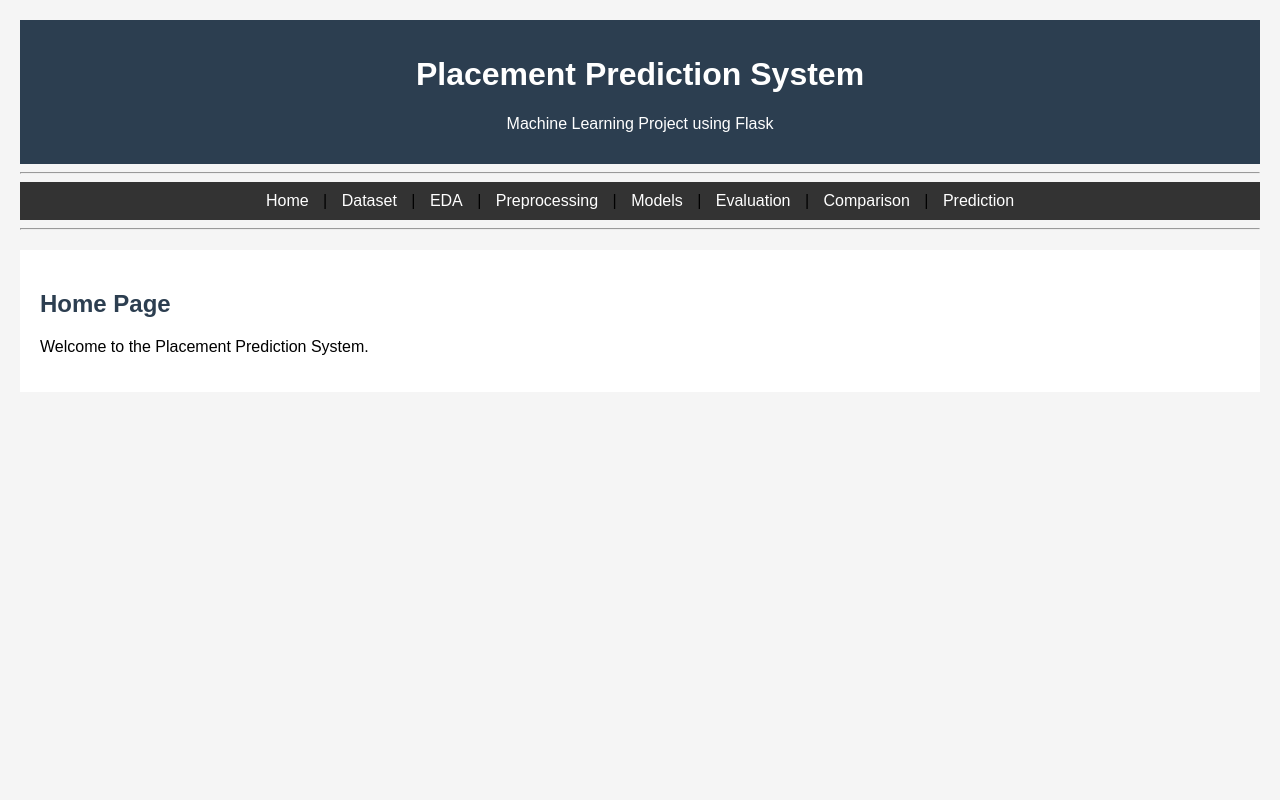
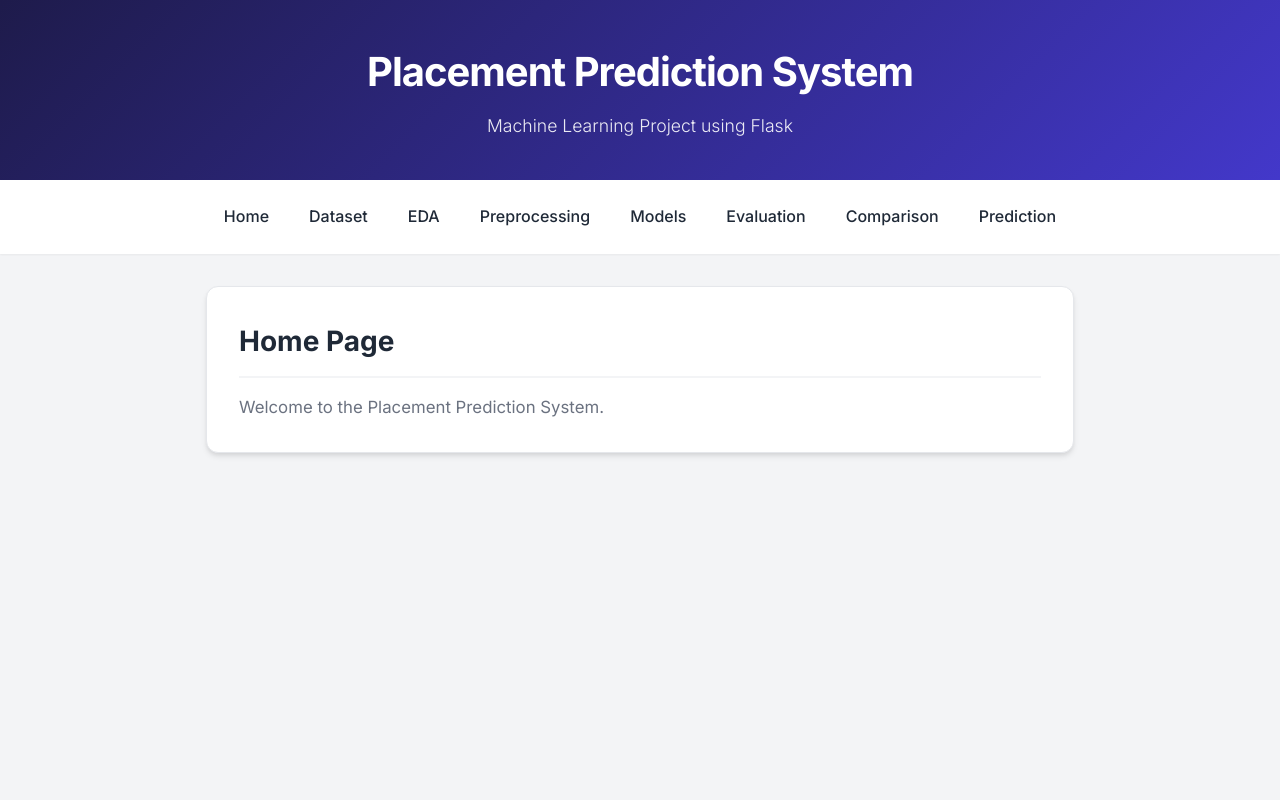
Before and after one commit to Mun-Mun9090/Placement-Prediction-System, a Flask app: page / in a window 1280 px wide. Run offline with Flask 3, Linux system fonts and the light colour scheme.

Commit message:
changes made for new files

```diff
--- a/app/app.py
+++ b/app/app.py
@@ -1,8 +1,47 @@
+import os
+import sys
+
+# Add project root directory to sys.path
+sys.path.append(os.path.abspath(os.path.join(os.path.dirname(__file__), "..")))
+
 from flask import Flask, render_template
+from src.data.load_data import load_data, get_summary
 
 app = Flask(__name__)
+
 @app.route("/")
 def home():
     return render_template("home.html")
+
+@app.route("/dataset")
+def dataset():
+    df=load_data()
+    summary=get_summary(df)
+    return render_template("dataset.html", summary=summary, first_rows=df.head().to_html(index=False))
+
+@app.route("/eda")
+def eda():
+    return render_template("eda.html")
+
+@app.route("/preprocessing")
+def preprocessing():
+    return render_template("preprocessing.html")
+
+@app.route("/models")
+def models():
+    return render_template("models.html")
+
+@app.route("/evaluation")
+def evaluation():
+    return render_template("evaluation.html")
+
+@app.route("/comparison")
+def comparison():
+    return render_template("comparison.html")
+
+@app.route("/prediction")
+def prediction():
+    return render_template("prediction.html")
+
 if __name__ == "__main__":
     app.run(debug=True)
--- a/app/static/css/style.css
+++ b/app/static/css/style.css
@@ -1,50 +1,182 @@
-body {
-    font-family: Arial, sans-serif;
-    margin: 20px;
-    background-color: #f5f5f5;
+@import url('https://fonts.googleapis.com/css2?family=Inter:wght@300;400;500;600;700&display=swap');
+
+:root {
+    --primary-color: #4f46e5;
+    --primary-hover: #4338ca;
+    --bg-color: #f3f4f6;
+    --card-bg: #ffffff;
+    --text-main: #1f2937;
+    --text-muted: #6b7280;
+    --border-color: #e5e7eb;
+    --shadow-sm: 0 1px 2px 0 rgba(0, 0, 0, 0.05);
+    --shadow-md: 0 4px 6px -1px rgba(0, 0, 0, 0.1), 0 2px 4px -1px rgba(0, 0, 0, 0.06);
+    --shadow-lg: 0 10px 15px -3px rgba(0, 0, 0, 0.1), 0 4px 6px -2px rgba(0, 0, 0, 0.05);
+    --radius: 12px;
 }
 
+* {
+    box-sizing: border-box;
+    margin: 0;
+    padding: 0;
+}
+
+body {
+    font-family: 'Inter', sans-serif;
+    background-color: var(--bg-color);
+    color: var(--text-main);
+    line-height: 1.6;
+    min-height: 100vh;
+    display: flex;
+    flex-direction: column;
+}
 
 /* Header */
-
 header {
-    background-color: #2c3e50;
+    background: linear-gradient(135deg, #1e1b4b 0%, #4338ca 100%);
     color: white;
     text-align: center;
-    padding: 15px;
+    padding: 2.5rem 1rem;
+    box-shadow: var(--shadow-md);
 }
 
+header h1 {
+    font-size: 2.5rem;
+    font-weight: 700;
+    margin-bottom: 0.5rem;
+    letter-spacing: -0.025em;
+}
+
+header p {
+    font-size: 1.1rem;
+    opacity: 0.9;
+    font-weight: 300;
+}
 
 /* Navigation */
-
 nav {
-    background-color: #333;
-    padding: 10px;
+    background-color: white;
+    padding: 1rem;
     text-align: center;
+    box-shadow: var(--shadow-sm);
+    position: sticky;
+    top: 0;
+    z-index: 10;
+    display: flex;
+    justify-content: center;
+    flex-wrap: wrap;
+    gap: 0.5rem;
 }
 
 nav a {
-    color: white;
+    color: var(--text-main);
     text-decoration: none;
-    margin: 10px;
+    font-weight: 500;
+    padding: 0.5rem 1rem;
+    border-radius: 9999px;
+    transition: all 0.3s ease;
 }
 
 nav a:hover {
-    color: yellow;
+    background-color: var(--primary-color);
+    color: white;
+    transform: translateY(-2px);
 }
 
-
-/* Content */
-
-div {
-    background-color: white;
-    padding: 20px;
-    margin-top: 20px;
+/* Content Area */
+body > div:last-child, /* Generic div wrapping content from base.html */
+.container {
+    max-width: 900px;
+    margin: 2rem auto;
+    padding: 0 1rem;
+    width: 100%;
 }
 
+/* Cards */
+.card {
+    background-color: var(--card-bg);
+    border-radius: var(--radius);
+    padding: 2rem;
+    box-shadow: var(--shadow-md);
+    margin-bottom: 2rem;
+    transition: transform 0.3s ease, box-shadow 0.3s ease;
+    border: 1px solid var(--border-color);
+}
 
-/* Headings */
+.card:hover {
+    transform: translateY(-5px);
+    box-shadow: var(--shadow-lg);
+}
 
-h2 {
-    color: #2c3e50;
+.card h2 {
+    color: var(--text-main);
+    font-size: 1.75rem;
+    margin-bottom: 1rem;
+    border-bottom: 2px solid var(--bg-color);
+    padding-bottom: 0.75rem;
 }
+
+.card p {
+    color: var(--text-muted);
+    font-size: 1.05rem;
+}
+
+hr {
+    display: none; /* Removing the basic hr from base.html since we use better styling now */
+}
+
+/* Forms */
+.prediction-form {
+    margin-top: 1.5rem;
+    display: flex;
+    flex-direction: column;
+    gap: 1.5rem;
+    max-width: 500px;
+}
+
+.form-group {
+    display: flex;
+    flex-direction: column;
+    gap: 0.5rem;
+}
+
+.form-group label {
+    font-weight: 600;
+    font-size: 0.95rem;
+    color: var(--text-main);
+}
+
+.form-group input {
+    padding: 0.75rem 1rem;
+    border: 1px solid var(--border-color);
+    border-radius: 8px;
+    font-family: inherit;
+    font-size: 1rem;
+    transition: all 0.2s;
+}
+
+.form-group input:focus {
+    outline: none;
+    border-color: var(--primary-color);
+    box-shadow: 0 0 0 3px rgba(79, 70, 229, 0.2);
+}
+
+.btn-predict {
+    background-color: var(--primary-color);
+    color: white;
+    border: none;
+    padding: 0.875rem 1.5rem;
+    font-size: 1rem;
+    font-weight: 600;
+    border-radius: 8px;
+    cursor: pointer;
+    transition: background-color 0.2s, transform 0.1s;
+    margin-top: 0.5rem;
+}
+
+.btn-predict:hover {
+    background-color: var(--primary-hover);
+}
+
+.btn-predict:active {
+    transform: scale(0.98);
+}
--- a/app/templates/base.html
+++ b/app/templates/base.html
@@ -17,21 +17,21 @@
     <hr>
     <!-- Navigation Menu -->
     <nav>
-        <a href="/">Home</a> |
-        <a href="/dataset">Dataset</a> |
-        <a href="/eda">EDA</a> |
-        <a href="/preprocessing">Preprocessing</a> |
-        <a href="/models">Models</a> |
-        <a href="/evaluation">Evaluation</a> |
-        <a href="/comparison">Comparison</a> |
+        <a href="/">Home</a>
+        <a href="/dataset">Dataset</a>
+        <a href="/eda">EDA</a>
+        <a href="/preprocessing">Preprocessing</a>
+        <a href="/models">Models</a>
+        <a href="/evaluation">Evaluation</a>
+        <a href="/comparison">Comparison</a>
         <a href="/prediction">Prediction</a>
     </nav>
     <hr>
     <!-- Page Content -->
-    <div>
+    <main class="container">
         {% block content %}
 
         {% endblock %}
-    </div>
+    </main>
 </body>
 </html>
--- a/app/templates/home.html
+++ b/app/templates/home.html
@@ -1,9 +1,8 @@
 {% extends "base.html" %}
 
 {% block content %}
-
-<h2>Home Page</h2>
-
-<p>Welcome to the Placement Prediction System.</p>
-
+<div class="card">
+    <h2>Home Page</h2>
+    <p>Welcome to the Placement Prediction System.</p>
+</div>
 {% endblock %}
```
Also changed, not shown: src/data/load_data.py (added, +19 -0 lines), data/pps.csv (deleted).
